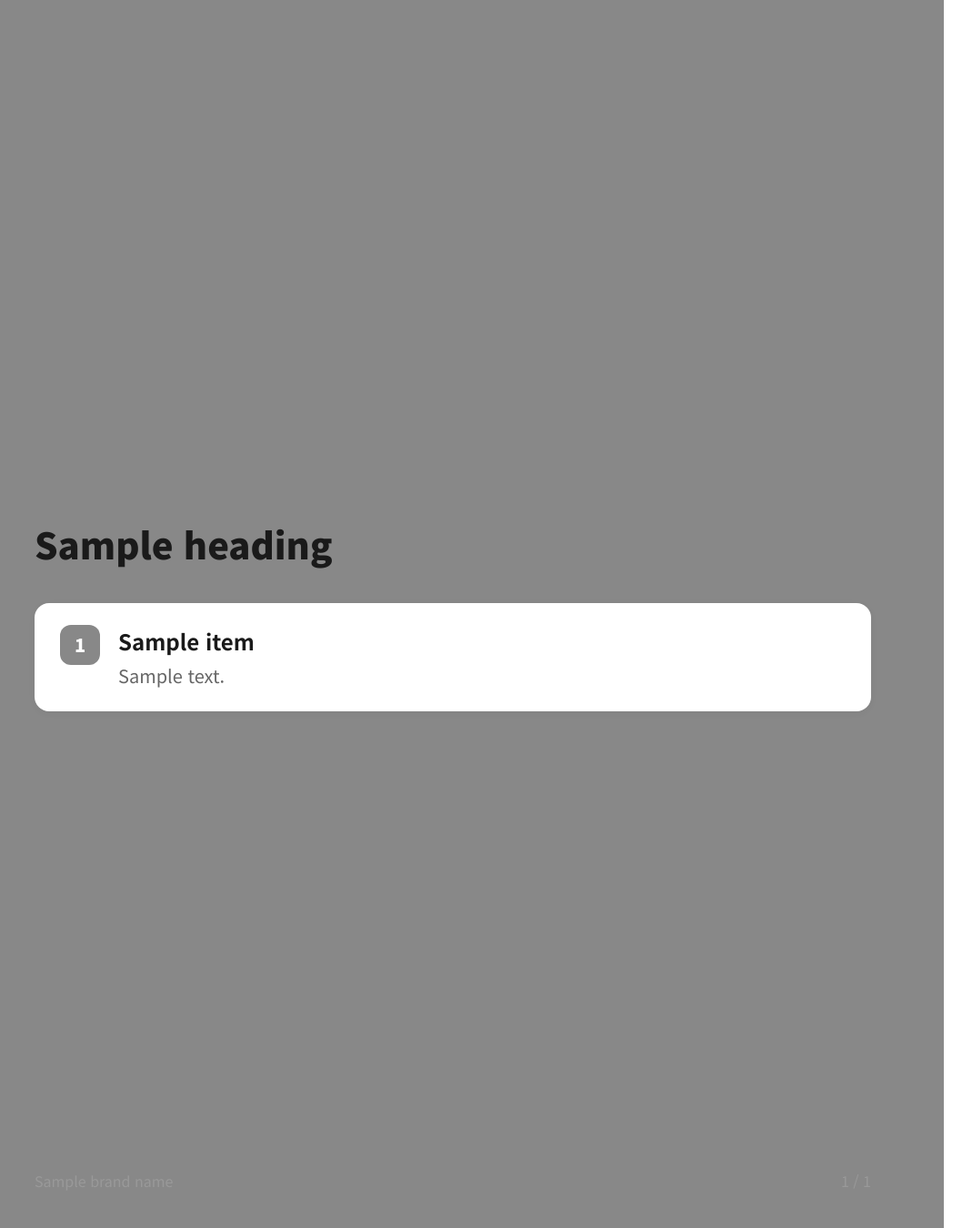
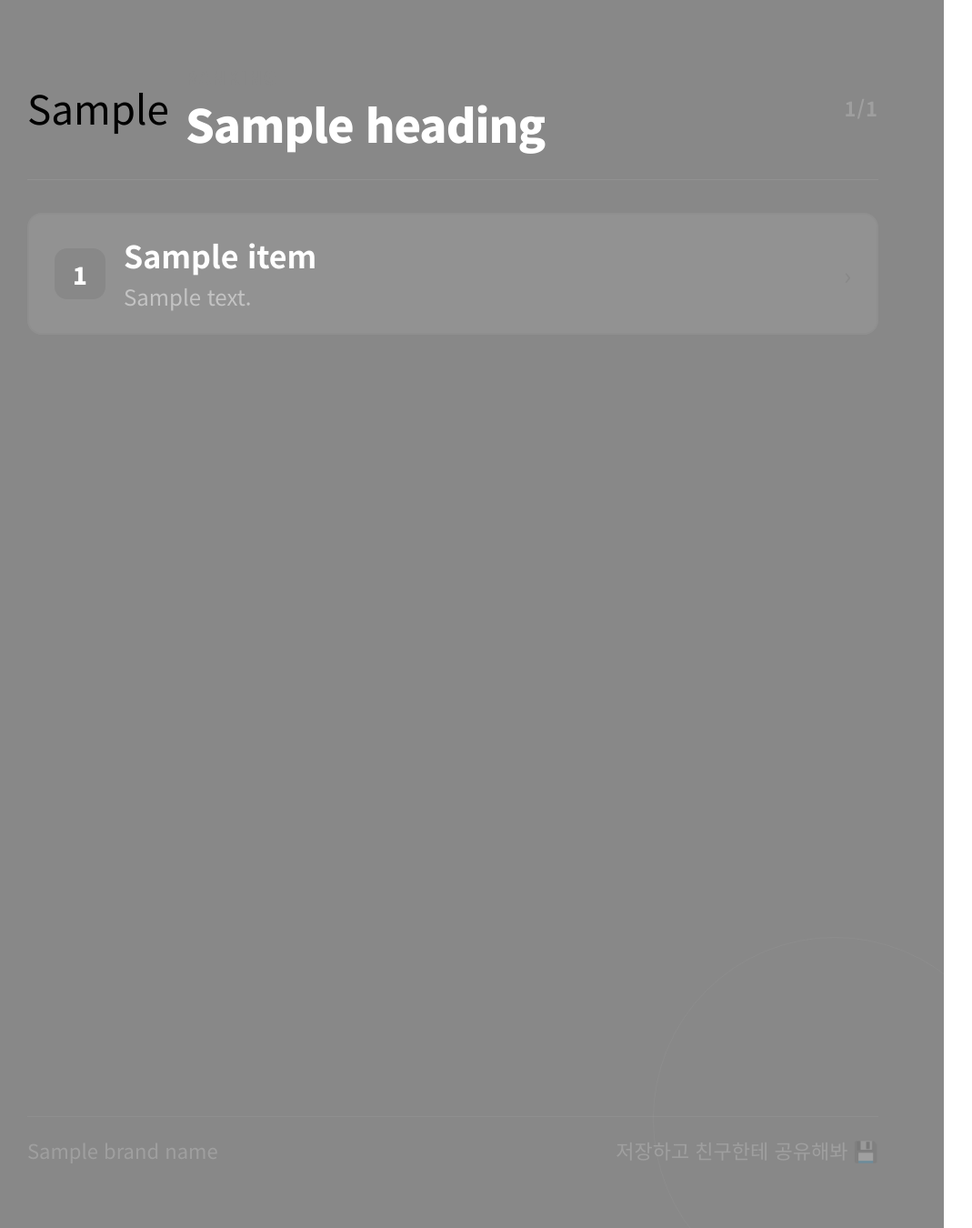
Before and after one commit to lodaebone6980/card-news-insta, a Python web app: template templates/content-list.html in a window 1280 px wide. Shown: the whole page at 91% size, without its empty margins (42-1111 px from the left). Run offline with Jinja, Linux system fonts and the light colour scheme; the template is opened without the code that fills it: most values are stand-ins (such as "Sample title", 1, 10 or a date in 2020).

Commit message:
Refactor content-list.html for enhanced layout and styles
Updated the content list layout and styles for improved presentation and added new elements.

```diff
--- a/templates/content-list.html
+++ b/templates/content-list.html
@@ -6,91 +6,125 @@
 @import url('https://fonts.googleapis.com/css2?family=Noto+Sans+KR:wght@400;700;900&display=swap');
 * { margin: 0; padding: 0; box-sizing: border-box; }
 body { width: 1080px; height: 1350px; overflow: hidden; font-family: 'Noto Sans KR', sans-serif; }
-
 .slide {
   width: 1080px; height: 1350px;
   background: {{ sub_color }};
-    padding: 80px;
+  padding: 70px 72px;
   display: flex; flex-direction: column;
-    justify-content: center;
-    position: relative;
+  position: relative; overflow: hidden;
 }
-
-  .accent-bar {
-    position: absolute; top: 0; left: 0;
-    width: 100%; height: 6px;
+.top-bar {
+  position: absolute; top: 0; left: 0; right: 0; height: 8px;
   background: {{ main_color }};
 }
-
-  .footer {
-    position: absolute; bottom: 40px; left: 80px; right: 80px;
-    display: flex; justify-content: space-between;
-    font-size: 16px; color: #999;
+.deco {
+  position: absolute; right: -80px; bottom: -80px;
+  width: 400px; height: 400px; border-radius: 50%;
+  border: 1px solid rgba(255,255,255,0.04);
 }
-
+.card-header {
+  display: flex; align-items: center; gap: 18px;
+  padding-bottom: 32px;
+  border-bottom: 1px solid rgba(255,255,255,0.08);
+  margin-bottom: 36px; flex-shrink: 0;
+}
+.header-icon { font-size: 44px; line-height: 1; }
+.header-text { flex: 1; }
+.header-tag {
+  font-size: 20px; font-weight: 700;
+  color: {{ main_color }}; letter-spacing: 1.5px;
+  margin-bottom: 6px;
+}
 .heading {
-    font-size: 40px; font-weight: 900;
-    color: #1A1A1A;
-    margin-bottom: 36px;
+  font-size: 50px; font-weight: 900;
+  color: #ffffff; line-height: 1.2;
+  letter-spacing: -1px; word-break: keep-all;
 }
-
+.slide-num-badge {
+  font-size: 22px; color: rgba(255,255,255,0.2);
+  font-weight: 700; letter-spacing: 1px; flex-shrink: 0;
+}
 .list {
   display: flex; flex-direction: column;
-    gap: 16px;
+  gap: 18px; flex: 1;
 }
-
 .list-item {
-    display: flex; align-items: flex-start; gap: 20px;
-    background: #FFF;
+  display: flex; align-items: center; gap: 20px;
+  padding: 24px 28px;
+  background: rgba(255,255,255,0.05);
   border-radius: 16px;
-    padding: 24px 28px;
-    box-shadow: 0 2px 8px rgba(0,0,0,0.04);
+  border: 1px solid rgba(255,255,255,0.07);
 }
-
-  .list-num {
-    width: 44px; height: 44px;
-    background: {{ main_color }};
-    color: #FFF;
-    font-size: 20px; font-weight: 900;
-    border-radius: 12px;
+.list-item.rank-1 {
+  background: rgba(255,255,255,0.09);
+  border-color: {{ main_color }}44;
+  border-width: 2px;
+}
+.rank-badge {
+  width: 56px; height: 56px;
+  border-radius: 14px;
+  background: rgba(255,255,255,0.08);
+  color: rgba(255,255,255,0.4);
+  font-size: 24px; font-weight: 900;
   display: flex; align-items: center; justify-content: center;
   flex-shrink: 0;
 }
-
-  .list-content {
-    flex: 1;
+.list-item.rank-1 .rank-badge {
+  background: {{ main_color }};
+  color: #fff; font-size: 26px;
 }
-
-  .list-title {
-    font-size: 24px; font-weight: 700;
-    color: #1A1A1A;
-    margin-bottom: 6px;
+.item-content { flex: 1; }
+.item-title {
+  font-size: 32px; font-weight: 700;
+  color: #ffffff; line-height: 1.25;
+  word-break: keep-all;
 }
-
-  .list-desc {
-    font-size: 20px; color: #666;
-    line-height: 1.5;
+.list-item.rank-1 .item-title { font-size: 34px; }
+.item-desc {
+  font-size: 24px; color: rgba(255,255,255,0.45);
+  margin-top: 6px; line-height: 1.4;
+}
+.item-arrow {
+  font-size: 26px; color: rgba(255,255,255,0.15); flex-shrink: 0;
+}
+.list-item.rank-1 .item-arrow { color: {{ main_color }}; }
+.footer {
+  margin-top: 24px; padding-top: 20px;
+  border-top: 1px solid rgba(255,255,255,0.06);
+  display: flex; justify-content: space-between; align-items: center;
+  font-size: 22px; color: rgba(255,255,255,0.2); flex-shrink: 0;
 }
 </style>
 </head>
 <body>
 <div class="slide">
-    <div class="accent-bar"></div>
-    <h2 class="heading">{{ heading }}</h2>
+  <div class="top-bar"></div>
+  <div class="deco"></div>
+  <div class="card-header">
+    <div class="header-icon">{{ category_tag }}</div>
+    <div class="header-text">
+      <div class="header-tag">RANKING</div>
+      <div class="heading">{{ heading }}</div>
+    </div>
+    <div class="slide-num-badge">{{ slide_number }}/{{ total_slides }}</div>
+  </div>
   <div class="list">
     {% for item in items %}
-      <div class="list-item">
-        <div class="list-num">{{ loop.index }}</div>
-        <div class="list-content">
-          <div class="list-title">{{ item.title }}</div>
-          <div class="list-desc">{{ item.desc }}</div>
+    <div class="list-item {% if loop.index == 1 %}rank-1{% endif %}">
+      <div class="rank-badge">{{ loop.index }}</div>
+      <div class="item-content">
+        <div class="item-title">{{ item.title }}</div>
+        {% if item.desc %}
+        <div class="item-desc">{{ item.desc }}</div>
+        {% endif %}
       </div>
+      <div class="item-arrow">›</div>
     </div>
     {% endfor %}
   </div>
   <div class="footer">
     <span>{{ brand_name }}</span>
-      <span>{{ slide_number }} / {{ total_slides }}</span>
+    <span>저장하고 친구한테 공유해봐 💾</span>
   </div>
 </div>
 </body>
```
Lines whose indentation alone changed are shown as unchanged.
